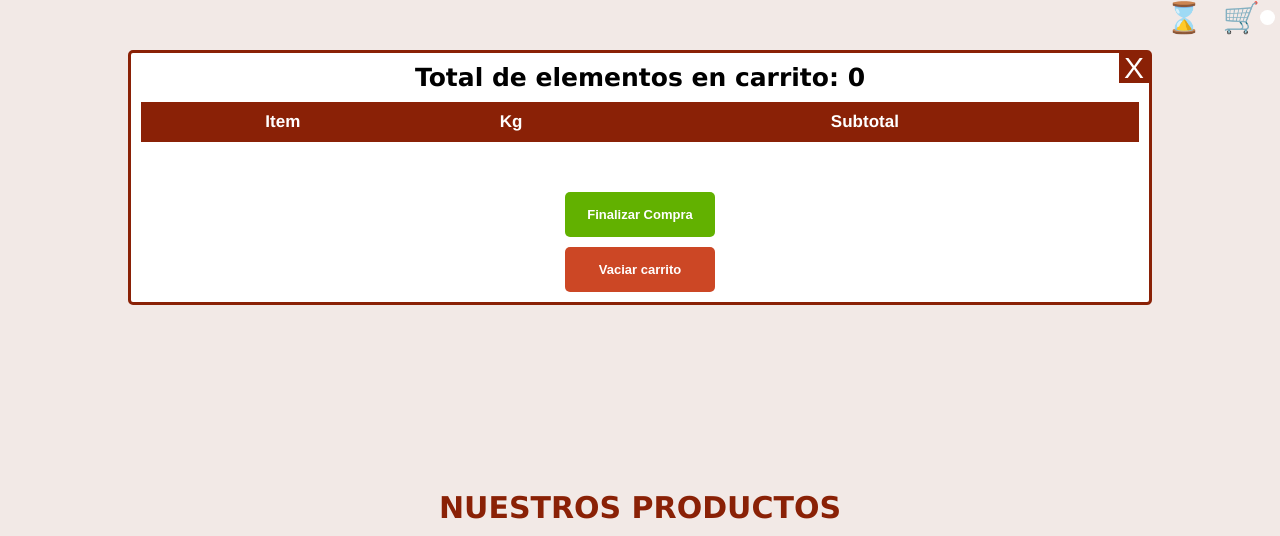
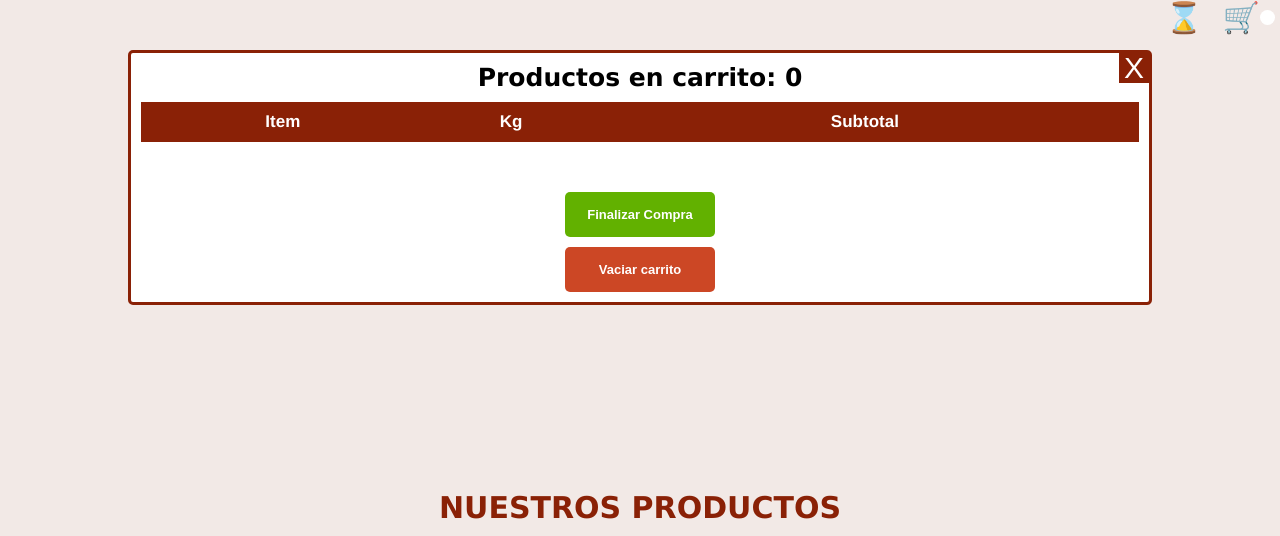
Before and after one commit to GuilleMartinez/e-commerce, a plain HTML site: page index.html in a window 1280 px wide. Both pictures are taken after a click on the button "Ir al carrito de compras". Shown: the top 536 px of the page. Drawn offline with Linux system fonts and the light colour scheme.

Commit message:
correcciones html

```diff
--- a/index.html
+++ b/index.html
@@ -37,7 +37,7 @@
     </section>
 
     <section id="bill-container" class="cart container">
-      <h2 class="title content-title mb-10" id="total-count">Total de elementos en carrito: 0</h2>
+      <h2 class="title content-title mb-10" id="total-count">Productos en carrito: 0</h2>
 
       <table class="mb-10" id="bill-payment">
         <thead>
```
